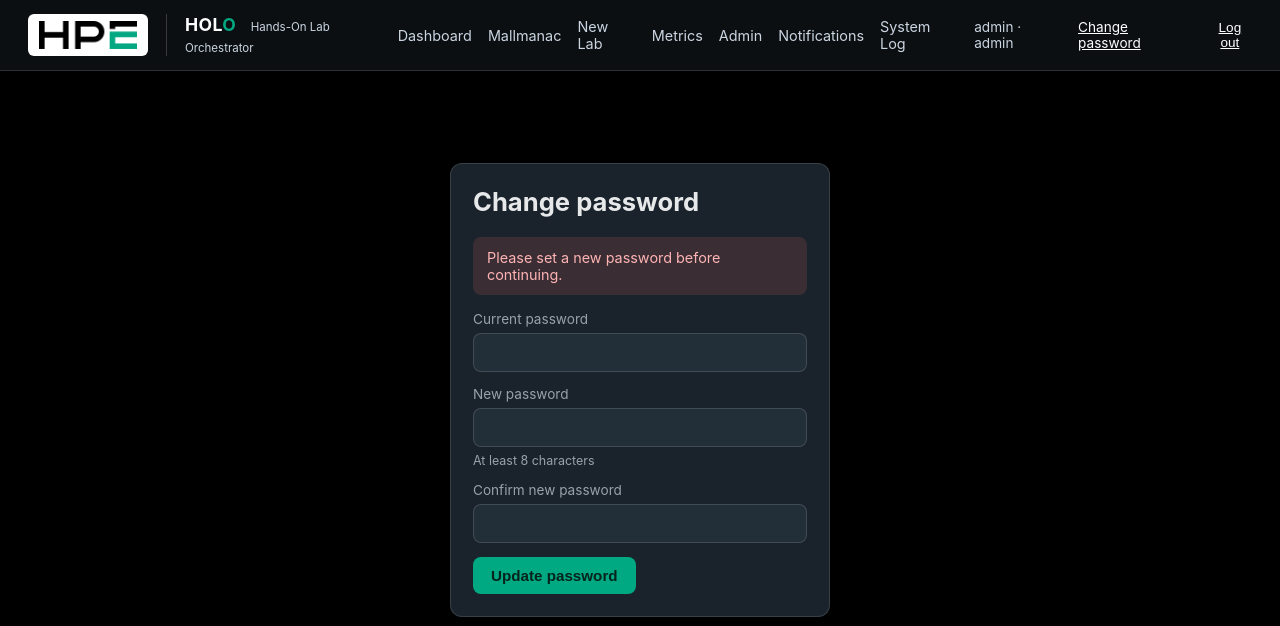
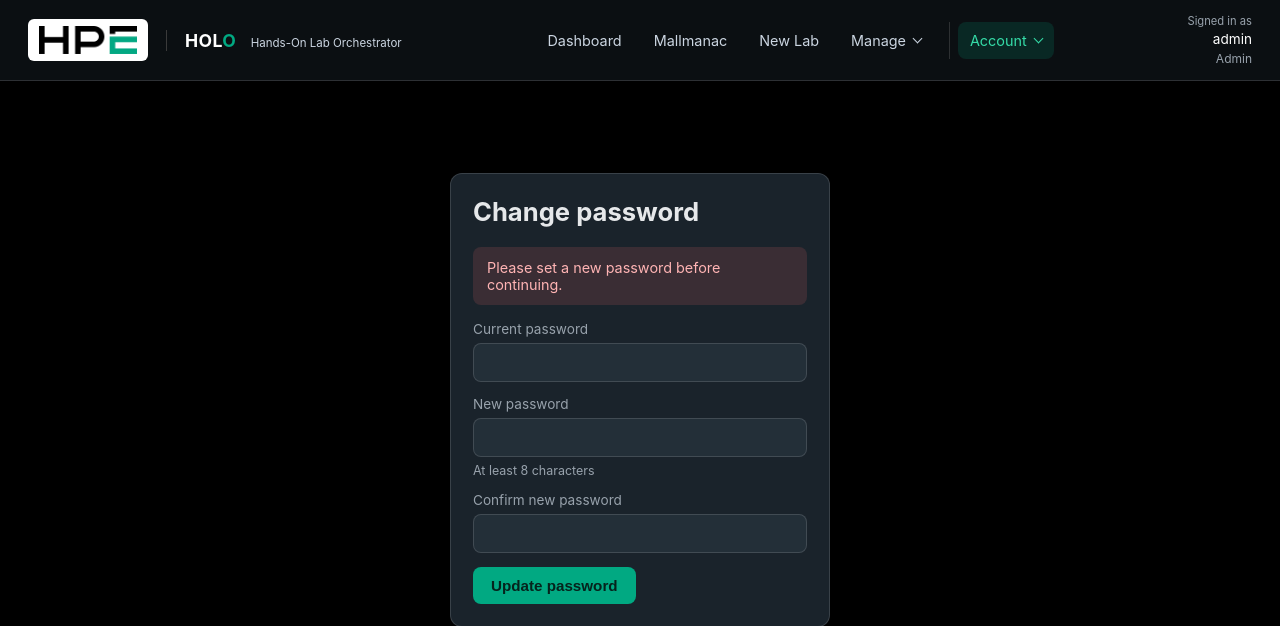
Before and after one commit to xod442/holo, a FastAPI app: page /account/password in a window 1280 px wide. Shown: the top 626 px of the page. Run offline with FastAPI, Linux system fonts and the light colour scheme; the visitor is signed in with stand-in values (Sample User, id 1).

Commit message:
Simplify HOLO navigation with grouped responsive menus
Group staff tools under Manage and account actions under Account. Keep signed-in identity visible, add mobile menu controls and active-page indicators, and preserve role-based navigation.

Co-authored-by: Copilot <223556219+Copilot@users.noreply.github.com>

```diff
--- a/app/static/style.css
+++ b/app/static/style.css
@@ -27,12 +27,14 @@ body {
   display: flex;
   align-items: center;
   justify-content: space-between;
+  gap: 20px;
+  flex-wrap: wrap;
   padding: 14px 28px;
   background: var(--ink);
   color: #fff;
   border-bottom: 1px solid var(--line);
 }
-.brand-group { display: flex; align-items: center; gap: 18px; }
+.brand-group { display: flex; align-items: center; gap: 18px; min-width: 0; }
 /* Official HPE mark (black on transparent) on a light plate so it stays
    compliant and legible on the dark top bar. Do not recolor the logo. */
 .hpe-logo {
@@ -46,8 +48,48 @@ body {
 }
 .brand span { color: var(--hpe-green); }
 .brand small { font-weight: 400; font-size: .72rem; color: #cbd5e1; margin-left: 10px; letter-spacing: 0; }
-.nav { display: flex; align-items: center; gap: 16px; }
-.who { color: #cbd5e1; font-size: .85rem; }
+.nav { display: flex; align-items: center; gap: 8px; flex-wrap: wrap; }
+.nav-toggle {
+  display: none; border: 1px solid var(--line); border-radius: 8px;
+  padding: 9px 14px; background: var(--surface2); color: var(--text);
+  font: inherit; font-size: .9rem; cursor: pointer;
+}
+.nav-dropdown { position: relative; }
+.nav-dropdown summary {
+  display: flex; align-items: center; gap: 8px; list-style: none;
+  padding: 10px 12px; border-radius: 8px; cursor: pointer;
+  color: #cbd5e1; font-size: .9rem; white-space: nowrap;
+}
+.nav-dropdown summary::-webkit-details-marker { display: none; }
+.nav-dropdown summary::after {
+  content: ""; width: 6px; height: 6px; border-right: 1.5px solid currentColor;
+  border-bottom: 1.5px solid currentColor; transform: rotate(45deg); margin-top: -3px;
+}
+.nav-dropdown[open] summary::after { transform: rotate(225deg); margin-top: 3px; }
+.nav-dropdown summary:hover, .nav-dropdown[open] summary { background: var(--surface2); color: var(--text); }
+.nav-panel {
+  position: absolute; right: 0; top: calc(100% + 8px); z-index: 20;
+  min-width: 200px; max-width: min(320px, calc(100vw - 32px));
+  padding: 6px; border: 1px solid var(--line); border-radius: 10px;
+  background: var(--surface); box-shadow: 0 8px 24px rgba(0, 0, 0, .4);
+}
+.nav-panel a, .nav-panel button {
+  display: block; width: 100%; padding: 10px 12px; border: none; border-radius: 6px;
+  background: none; color: var(--text); text-align: left; text-decoration: none;
+  font: inherit; font-size: .9rem; cursor: pointer;
+}
+.nav-panel a:hover, .nav-panel button:hover { background: var(--surface2); }
+.signed-in { min-width: 0; max-width: 260px; text-align: right; }
+.signed-in-label { display: block; margin-bottom: 3px; font-size: .7rem; color: var(--muted); }
+.account-email { display: block; font-size: .85rem; overflow-wrap: anywhere; }
+.account-role { display: block; margin-top: 4px; font-size: .75rem; color: var(--muted); text-transform: capitalize; }
+.nav a:focus-visible, .nav button:focus-visible, .nav summary:focus-visible, .nav-toggle:focus-visible {
+  outline: 2px solid var(--hpe-green); outline-offset: 3px;
+}
+.nav [aria-current="page"], .nav summary.is-current {
+  color: var(--hpe-green-dark); background: var(--success-bg);
+}
+.account-menu { margin-left: 8px; padding-left: 8px; border-left: 1px solid var(--line); }
 .logout { margin: 0; }
 .btn-link {
   background: none; border: none; color: #fff; cursor: pointer;
@@ -115,8 +157,23 @@ input:disabled { background: rgba(255, 255, 255, .04); color: var(--muted); }
 .muted { color: var(--muted); }
 
 /* ---- nav links ---- */
-.navlink { color: #cbd5e1; text-decoration: none; font-size: .9rem; }
+.navlink { color: #cbd5e1; text-decoration: none; font-size: .9rem; padding: 10px 12px; border-radius: 8px; }
 .navlink:hover { color: #fff; }
+
+@media (max-width: 800px) {
+  .topbar { gap: 14px; padding: 14px 16px; }
+  .nav-toggle:not([hidden]) { display: block; margin-left: auto; }
+  .nav-toggle:not([hidden])[aria-expanded="false"] + .nav { display: none; }
+  .nav { width: 100%; align-items: stretch; gap: 6px; order: 2; }
+  .signed-in { order: 1; width: 100%; max-width: none; text-align: left; }
+  .nav > .navlink, .nav-dropdown { width: 100%; }
+  .nav-dropdown summary { justify-content: space-between; }
+  .nav-panel { position: static; max-width: none; min-width: 0; margin: 6px 0; box-shadow: none; }
+  .account-menu { margin: 6px 0 0; padding: 6px 0 0; border-left: none; border-top: 1px solid var(--line); }
+  .brand-group { gap: 12px; }
+  .brand { padding-left: 12px; }
+  .brand small { display: block; margin-left: 0; }
+}
 
 /* ---- FOCUS SSO launcher (external-app shortcut in the nav) ---- */
 .focus-link {
--- a/app/templates/base.html
+++ b/app/templates/base.html
@@ -4,7 +4,8 @@
   <meta charset="utf-8">
   <meta name="viewport" content="width=device-width, initial-scale=1">
   <title>{% block title %}HOLO{% endblock %}</title>
-  <link rel="stylesheet" href="{{ rp }}/assets/style.css?v=20261005-2">
+  <link rel="stylesheet" href="{{ rp }}/assets/style.css?v=20261005-nav">
+  <script src="{{ rp }}/assets/navigation.js?v=20261005-nav" defer></script>
   {% block head_extra %}{% endblock %}
 </head>
 <body>
@@ -14,24 +15,42 @@
       <div class="brand">HOL<span>O</span> <small>Hands-On Lab Orchestrator</small></div>
     </div>
     {% if user %}
-    <nav class="nav">
-      <a class="navlink" href="{{ rp }}/">Dashboard</a>
-      <a class="navlink" href="{{ rp }}/mallmanac">Mallmanac</a>
-      <a class="navlink" href="{{ rp }}/labs/new">New Lab</a>
-      {% if user.role in ['admin', 'manager'] %}<a class="navlink" href="{{ rp }}/metrics">Metrics</a>
-      <a class="navlink" href="{{ rp }}/admin">Admin</a>
-      <a class="navlink" href="{{ rp }}/admin/notifications">Notifications</a>
-      <a class="navlink" href="{{ rp }}/admin/log">System Log</a>{% endif %}
+    {% set path = request.url.path %}
+    <button class="nav-toggle" type="button" aria-expanded="false" aria-controls="primary-nav" hidden>Menu</button>
+    <nav class="nav" id="primary-nav" aria-label="Main navigation">
+      <a class="navlink" href="{{ rp }}/"{% if path == '/' %} aria-current="page"{% endif %}>Dashboard</a>
+      <a class="navlink" href="{{ rp }}/mallmanac"{% if path == '/mallmanac' %} aria-current="page"{% endif %}>Mallmanac</a>
+      <a class="navlink" href="{{ rp }}/labs/new"{% if path == '/labs/new' %} aria-current="page"{% endif %}>New Lab</a>
+      {% if user.role in ['admin', 'manager'] %}
+      <details class="nav-dropdown">
+        <summary{% if path.startswith('/admin') or path == '/metrics' %} class="is-current"{% endif %}>Manage</summary>
+        <div class="nav-panel">
+          <a href="{{ rp }}/metrics"{% if path == '/metrics' %} aria-current="page"{% endif %}>Metrics</a>
+          <a href="{{ rp }}/admin"{% if path == '/admin' %} aria-current="page"{% endif %}>Admin</a>
+          <a href="{{ rp }}/admin/notifications"{% if path == '/admin/notifications' %} aria-current="page"{% endif %}>Notifications</a>
+          <a href="{{ rp }}/admin/log"{% if path == '/admin/log' %} aria-current="page"{% endif %}>System Log</a>
+        </div>
+      </details>
+      {% endif %}
       {% if config.SSO_SHARED_SECRET %}
       <a class="navlink focus-link" href="{{ rp }}/go/focus"
          title="Open FOCUS, already signed in">FOCUS</a>
       {% endif %}
-      <span class="who">{{ user.email }} · {{ user.role }}</span>
-      <a class="btn-link" href="{{ rp }}/account/password">Change password</a>
-      <form method="post" action="{{ rp }}/logout" class="logout">
-        <button class="btn-link" type="submit">Log out</button>
-      </form>
+      <details class="nav-dropdown account-menu">
+        <summary{% if path == '/account/password' %} class="is-current"{% endif %}>Account</summary>
+        <div class="nav-panel">
+          <a href="{{ rp }}/account/password"{% if path == '/account/password' %} aria-current="page"{% endif %}>Change password</a>
+          <form method="post" action="{{ rp }}/logout" class="logout">
+            <button type="submit">Log out</button>
+          </form>
+        </div>
+      </details>
     </nav>
+    <div class="signed-in" aria-label="Signed-in user">
+      <span class="signed-in-label">Signed in as</span>
+      <span class="account-email">{{ user.email }}</span>
+      <span class="account-role">{{ user.role }}</span>
+    </div>
     {% endif %}
   </header>
   <main class="container">
```
Also changed, not shown: app/static/navigation.js (added, +41 -0 lines), docs/USER_GUIDE.md (+6 -0 lines), tests/test_navigation.py (added, +57 -0 lines).
